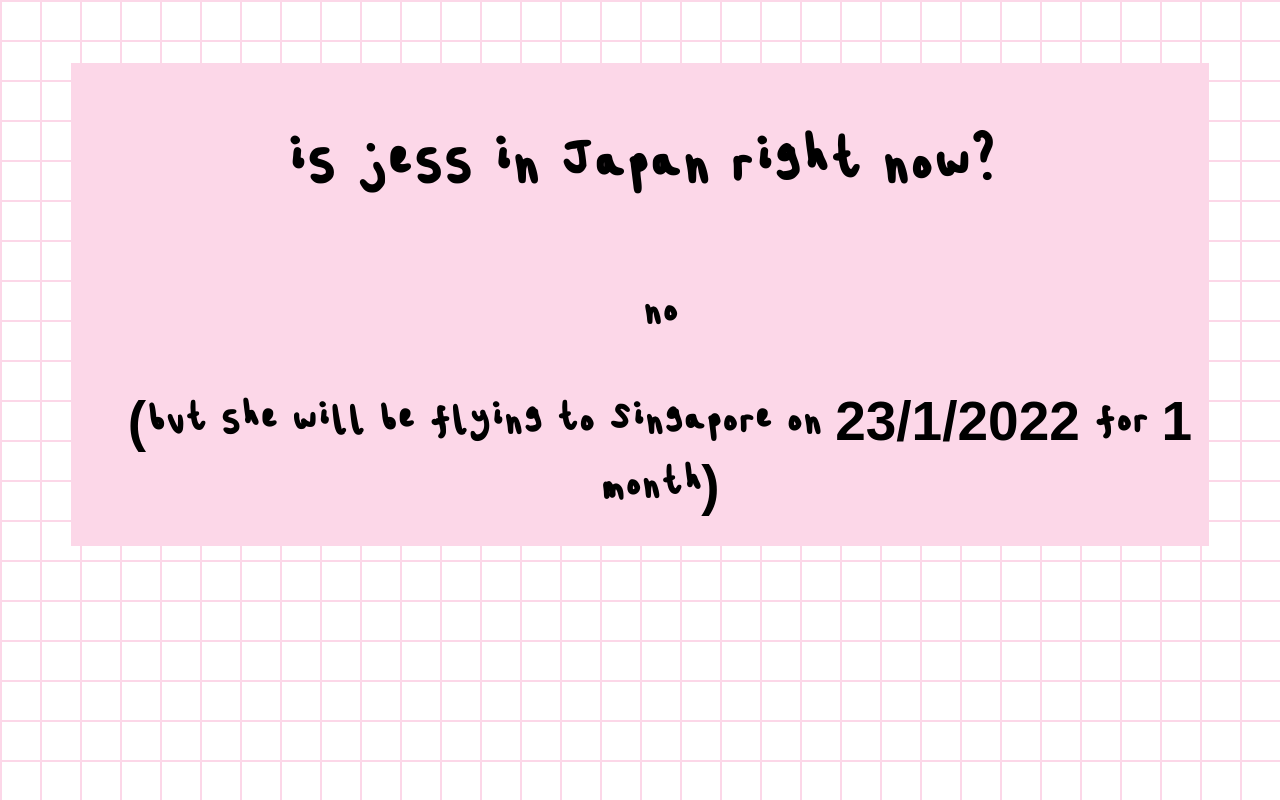
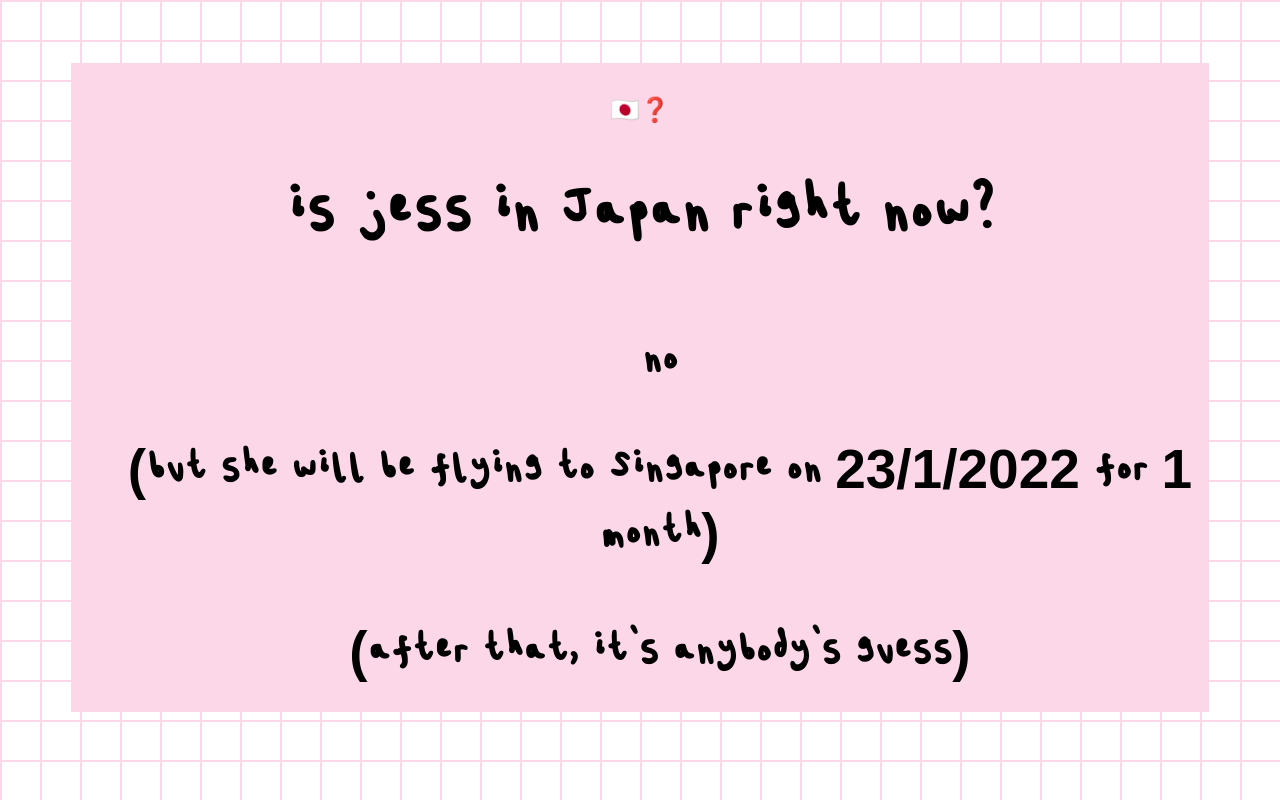
Before and after one commit to ali-tny/jess.pizza, a plain HTML site: page index.html in a window 1280 px wide. Drawn offline with Linux system fonts and the light colour scheme.

Commit message:
Add emojis
Adding japan flag and question mark emoji, and extra text at the bottom saying that I dont know what will happen after that

```diff
--- a/index.html
+++ b/index.html
@@ -10,6 +10,7 @@
 
 <body>
     <div class="pink-zone">
+        <h2 style="text-align: center">🇯🇵❓</h2>
         <h1>is jess in Japan right now?</h1>
         <br>
 
@@ -19,6 +20,10 @@
         <br>
         <br>
             <li class="list-item"><span class="list-title">(but she will be flying to Singapore on 23/1/2022 for 1 month)</li>
+        <br>
+        <br>
+        <br>
+                <li class="list-item"><span class="list-title">(after that, it's anybody's guess)</li>
         </ul>
     </div>
 </body>
```
